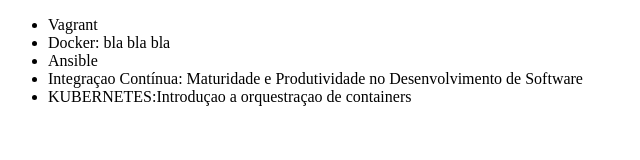
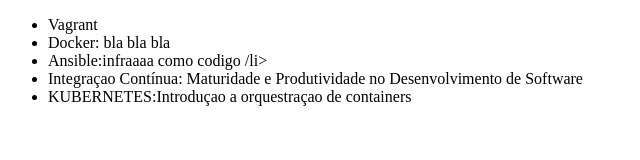
Before and after one commit to thiag0ferreira/alura-git, a plain HTML site: page index.html in a window 1280 px wide. Shown: the whole page, without its empty margins (0-640 px from the left). Drawn offline with Linux system fonts and the light colour scheme.

```diff
--- a/index.html
+++ b/index.html
@@ -10,7 +10,7 @@
     <ul>
         <li>Vagrant</li>
         <li>Docker: bla bla bla</li>
-        <li>Ansible</li>
+        <li>Ansible:infraaaa como codigo /li>
         <li>Integraçao Contínua: Maturidade e Produtividade no Desenvolvimento de Software</li>
         <li>KUBERNETES:Introduçao a orquestraçao de containers</li>
     </ul>
```
